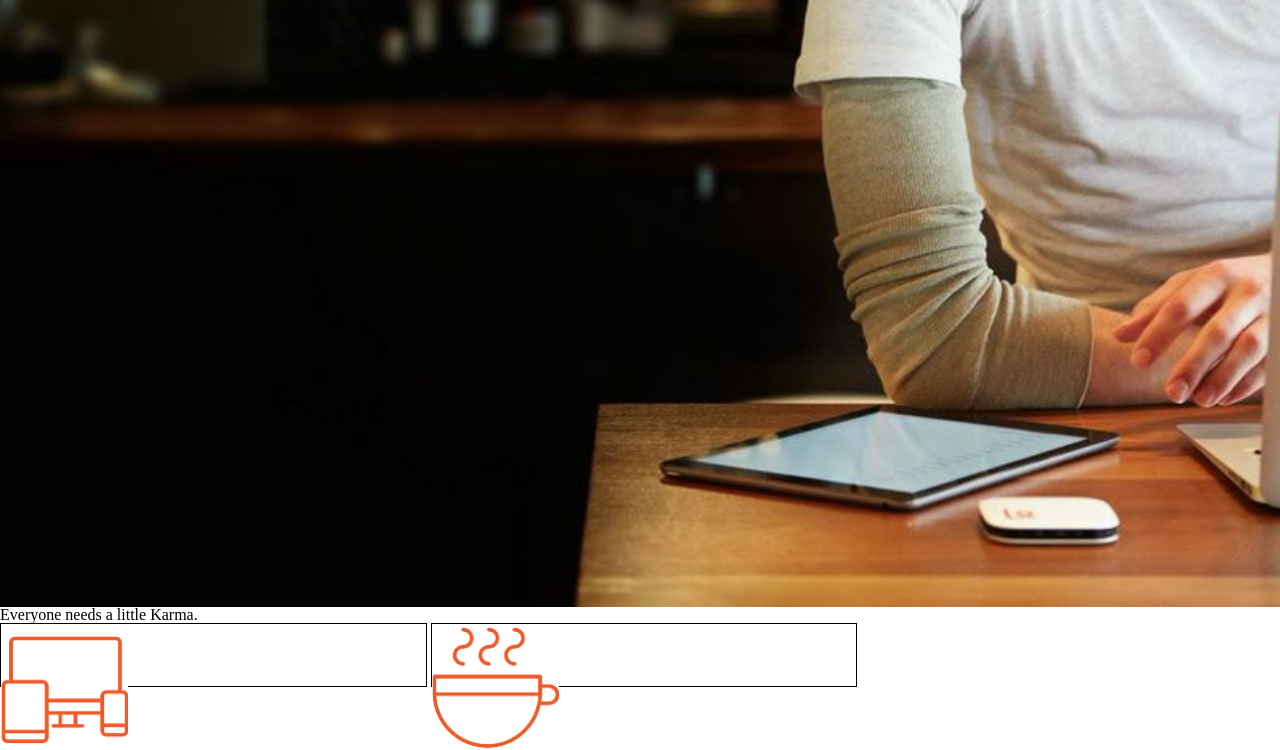
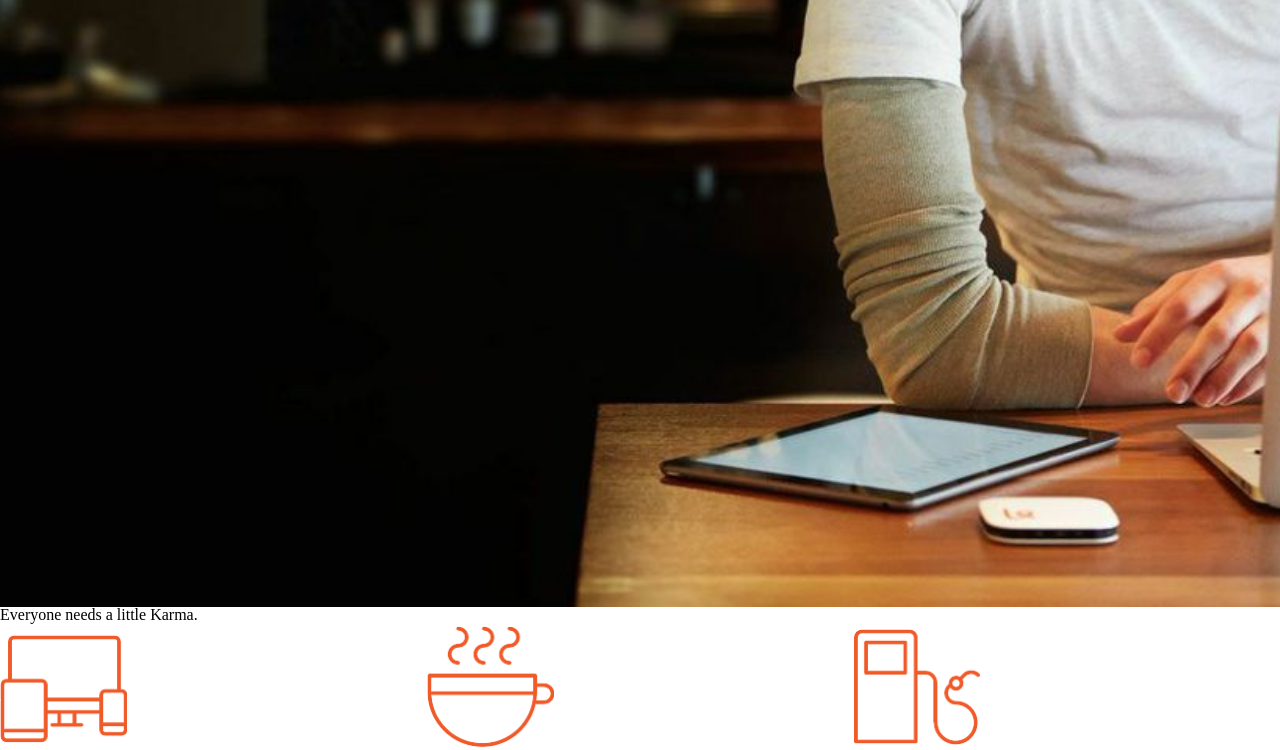
Before and after one commit to alexmhoule/Karma, a plain HTML site: page index.html in a window 1280 px wide. Shown: the part 198-948 px from the top of the page. Drawn offline with Linux system fonts and the light colour scheme.

Commit message:
styles changes

```diff
--- a/css/styles.css
+++ b/css/styles.css
@@ -146,9 +146,10 @@ table {
 .devices li {
     display: inline-block;
     width: 33.3333333%;
-    /* styles to assist with debugging */
+    float:left;
+    /* styles to assist with debugging
     border: 1px solid black;
     box-sizing: border-box;
-    height: 4em;
+    height: 4em; */
 
 }
```
